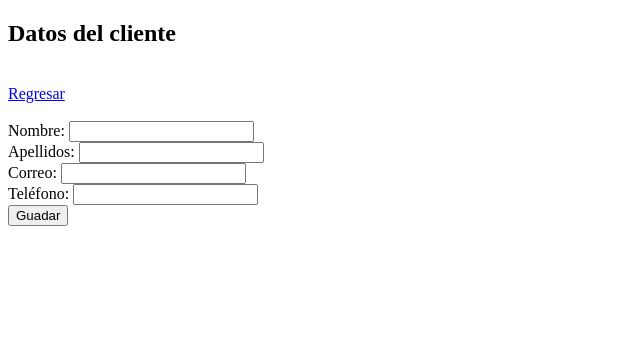
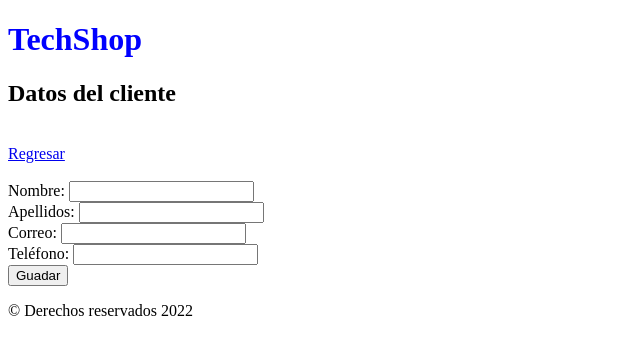
Before and after one commit to SebasVc26/Tienda-, a Spring Boot app: page /nuevoCliente in a window 1280 px wide. Shown: the top 355 px of the page, without its empty margins (0-640 px from the left). Run offline with Spring Boot 4, Linux system fonts and the light colour scheme.

Commit message:
Semana 6

```diff
--- a/src/main/resources/templates/index.html
+++ b/src/main/resources/templates/index.html
@@ -10,6 +10,7 @@
     </head>
     <body>
         <h1>Listado de clientes</h1>
+        <header th:replace="layout/plantilla :: header" />
         <br>
         <a th:href="@{/nuevoCliente}">Nuevo Cliente</a>
         <br>
@@ -37,8 +38,12 @@
                 </tbody>
             </table>
         </div>
+
         <div th:if="${clientes == null or clientes.empty}">
             La lista de clientes esta vacia
         </div>
+
+        <footer th:replace ="layout/plantilla :: footer" />
+
     </body>
 </html>
--- a/src/main/resources/templates/layout/plantilla.html
+++ b/src/main/resources/templates/layout/plantilla.html
@@ -1,15 +1,18 @@
 <!DOCTYPE html>
-<!--
-Click nbfs://nbhost/SystemFileSystem/Templates/Licenses/license-default.txt to change this license
-Click nbfs://nbhost/SystemFileSystem/Templates/Other/html.html to edit this template
--->
+<html xmlns:th="http://www.thymeleaf.org">
 <html>
     <head>
-        <title>TODO supply a title</title>
+        <title>TechShop</title>
         <meta charset="UTF-8">
-        <meta name="viewport" content="width=device-width, initial-scale=1.0">
+
     </head>
     <body>
-        <div>TODO write content</div>
+        <header th:fragment="header">
+            <h1 style="color: blue;">TechShop</h1>
+        </header>
+
+        <footer th:fragment="footer">
+            <p>&COPY; Derechos reservados 2022</p>
+        </footer>
     </body>
 </html>
--- a/src/main/resources/templates/modificarCliente.html
+++ b/src/main/resources/templates/modificarCliente.html
@@ -6,6 +6,7 @@
         <meta name="viewport" content="width=device-width, initial-scale=1.0">
     </head>
     <body>
+        <header th:replace="layout/plantilla :: header" />
         <h2>Datos del cliente</h2>
         <br>
         <a th:href="@{/}">Regresar</a>
@@ -29,5 +30,6 @@
             <br>
             <input type="submit" name="Guardar" value="Guadar" />
         </form>
+        <footer th:replace ="layout/plantilla :: footer" />
     </body>
 </html>
```
